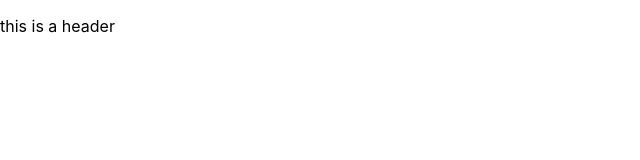
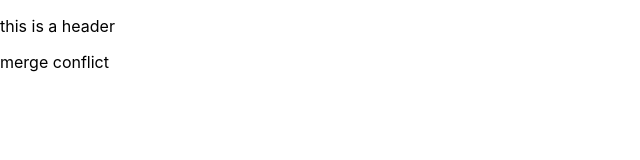
Before and after one commit to vsdhingra/learning-git, a React (Create React App) app in the folder sample/: page / in a window 1280 px wide. Shown: the top 160 px of the page, without its empty margins (0-640 px from the left). Built offline with nearby package versions, Linux system fonts and the light colour scheme.

Commit message:
conflict

```diff
--- a/sample/src/components/Header.jsx
+++ b/sample/src/components/Header.jsx
@@ -2,6 +2,7 @@ export default function Header() {
     return <>
         <div>
             <p>this is a header</p>
+            <p>merge conflict</p>
         </div>
     </>
 }
```
